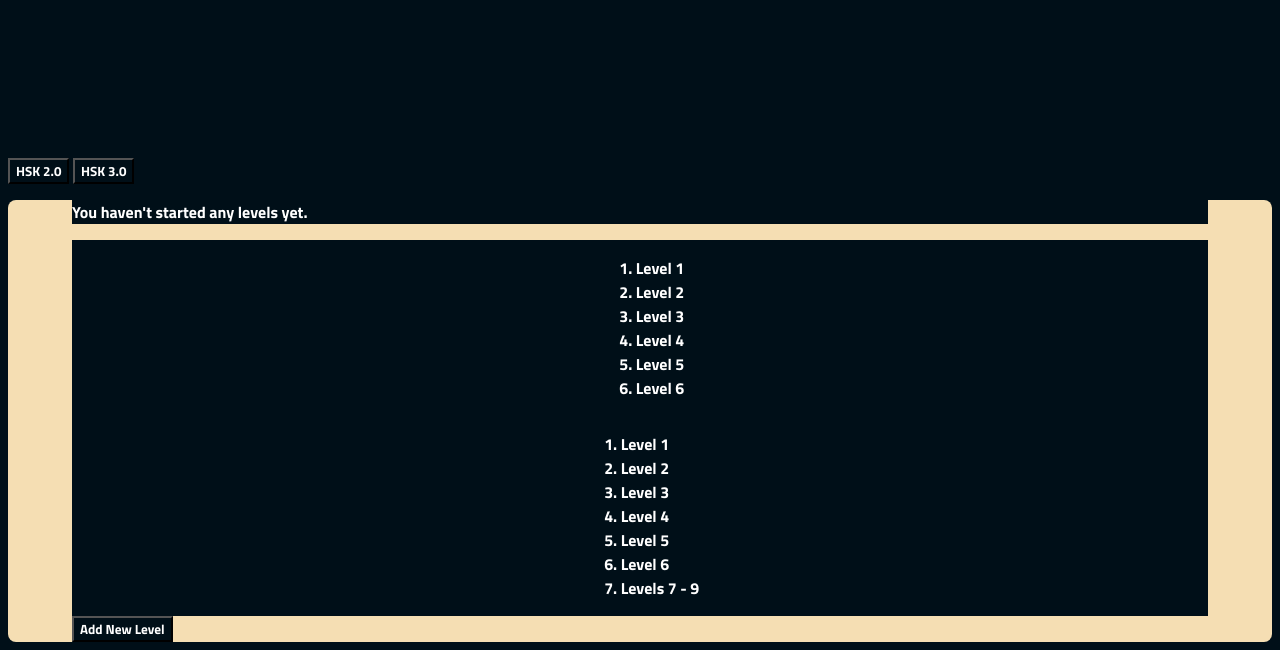
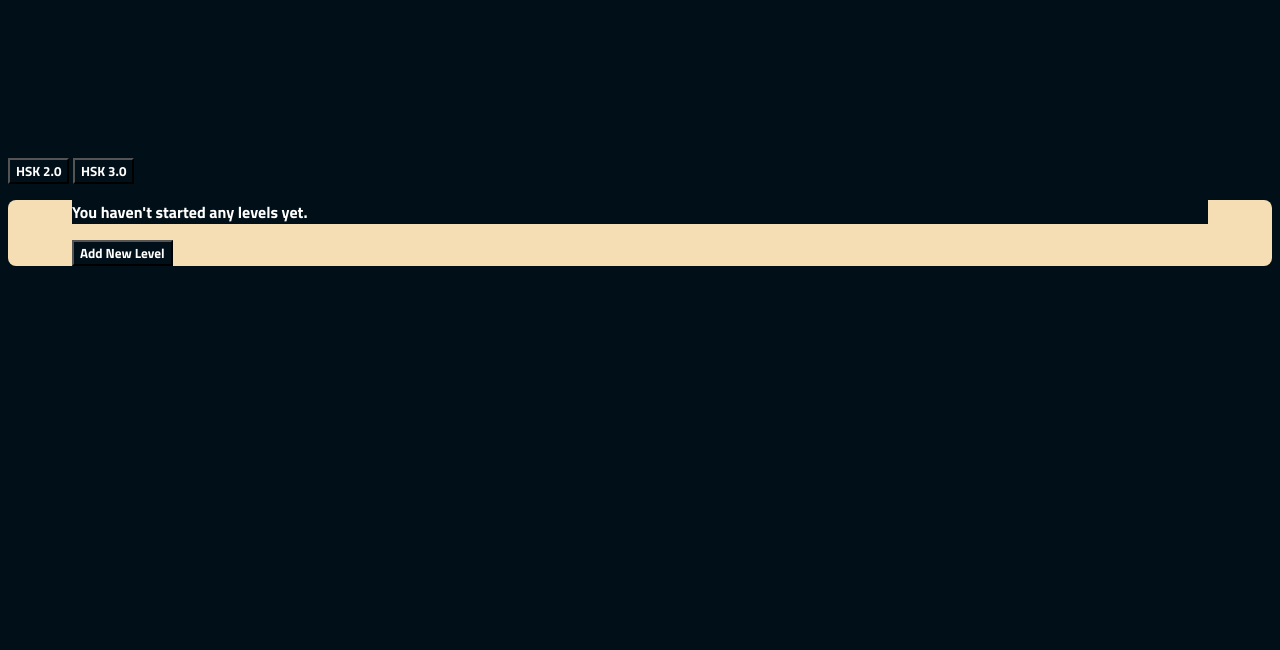
Before and after one commit to DriesVR94/HSK_Trainer2, a Flask app: template HanziLookupJS/Backend/templates/home_page.html in a window 1280 px wide. Shown: the part 976-1626 px from the top of the page. After the commit the page ends 1242 px from the top, so only its background shows below. Run offline with Flask 3, Linux system fonts and the light colour scheme; the template is opened without the code that fills it, so the values that code supplies are empty; parts of the project's set-up code (start-up, migrations or seed data) failed here and were passed over.

Commit message:
Basic level selection. Not fully working yet.

```diff
--- a/HanziLookupJS/Backend/static/home_page.css
+++ b/HanziLookupJS/Backend/static/home_page.css
@@ -11,9 +11,8 @@
     width: 100%;
 }
 
-.HSK2_0, .HSK3_0{
-    display: flex;
-    justify-content: center;
+.HSK2_0 li, .HSK3_0 li{
+    display: none;
 }
 
 nav{
--- a/HanziLookupJS/Backend/templates/home_page.html
+++ b/HanziLookupJS/Backend/templates/home_page.html
@@ -55,19 +55,19 @@
                     <label><input type="checkbox" name="level" value="Level 1"> Level 1</label><br>
                     <label><input type="checkbox" name="level" value="Level 2"> Level 2</label><br>
                     <label><input type="checkbox" name="level" value="Level 3"> Level 3</label><br>
-                    <label><input type="checkbox" name="level" value="Level 1"> Level 4</label><br>
-                    <label><input type="checkbox" name="level" value="Level 2"> Level 5</label><br>
-                    <label><input type="checkbox" name="level" value="Level 3"> Level 6</label><br>
+                    <label><input type="checkbox" name="level" value="Level 4"> Level 4</label><br>
+                    <label><input type="checkbox" name="level" value="Level 5"> Level 5</label><br>
+                    <label><input type="checkbox" name="level" value="Level 6"> Level 6</label><br>
                     <!-- Add more as needed -->
                     <h2>HSK 3.0 (New version)</h2>
                     <form id="levelForm">
                     <label><input type="checkbox" name="level" value="Level 1"> Level 1</label><br>
                     <label><input type="checkbox" name="level" value="Level 2"> Level 2</label><br>
                     <label><input type="checkbox" name="level" value="Level 3"> Level 3</label><br>
-                    <label><input type="checkbox" name="level" value="Level 1"> Level 4</label><br>
-                    <label><input type="checkbox" name="level" value="Level 2"> Level 5</label><br>
-                    <label><input type="checkbox" name="level" value="Level 3"> Level 6</label><br>
-                    <label><input type="checkbox" name="level" value="Level 3"> Level 7 - 9</label><br>
+                    <label><input type="checkbox" name="level" value="Level 4"> Level 4</label><br>
+                    <label><input type="checkbox" name="level" value="Level 5"> Level 5</label><br>
+                    <label><input type="checkbox" name="level" value="Level 6"> Level 6</label><br>
+                    <label><input type="checkbox" name="level" value="Level 7-9"> Level 7 - 9</label><br>
                     <br>
                     <button type="submit">Confirm</button>
                     </form>
@@ -109,6 +109,60 @@
             alert("Selected levels: " + levels.join(", "));
             levelSelectionBtn.style.display = "none";
         }
+
+        document.addEventListener("DOMContentLoaded", () => {
+            const hsk2ListItems = document.querySelectorAll(".HSK2_0 li");
+            const hsk3ListItems = document.querySelectorAll(".HSK3_0 li");
+            const checkboxes = document.querySelectorAll("#levelSelectionBtn input[type='checkbox']");
+            const message = document.querySelector("section > p"); // Select the message
+
+            // Function to update the visibility of the message
+            function updateMessageVisibility() {
+                const anySelected = Array.from(checkboxes).some(cb => cb.checked);
+                message.style.display = anySelected ? "none" : "block";
+            }
+
+            // Load saved selections from localStorage
+            const savedSelections = JSON.parse(localStorage.getItem("levelSelections")) || {};
+
+            // Apply saved selections on page load
+            checkboxes.forEach((checkbox, index) => {
+                const isHSK2 = index < 6;
+                const listItems = isHSK2 ? hsk2ListItems : hsk3ListItems;
+                const listIndex = isHSK2 ? index : index - 6;
+
+                if (savedSelections[checkbox.value]) {
+                    checkbox.checked = true;
+                    listItems[listIndex].style.display = "list-item";
+                } else {
+                    listItems[listIndex].style.display = "none";
+                }
+            });
+
+            updateMessageVisibility(); // Check at page load
+
+            // Listen for checkbox changes
+            checkboxes.forEach((checkbox, index) => {
+                checkbox.addEventListener("change", () => {
+                    const isHSK2 = index < 6;
+                    const listItems = isHSK2 ? hsk2ListItems : hsk3ListItems;
+                    const listIndex = isHSK2 ? index : index - 6;
+
+                    if (checkbox.checked) {
+                        listItems[listIndex].style.display = "list-item";
+                        savedSelections[checkbox.value] = true;
+                    } else {
+                        listItems[listIndex].style.display = "none";
+                        delete savedSelections[checkbox.value];
+                    }
+
+                    // Save updated selections
+                    localStorage.setItem("levelSelections", JSON.stringify(savedSelections));
+
+                    updateMessageVisibility(); // Update after any change
+                });
+            });
+        });
         </script>
 </body>
 </html>
```
